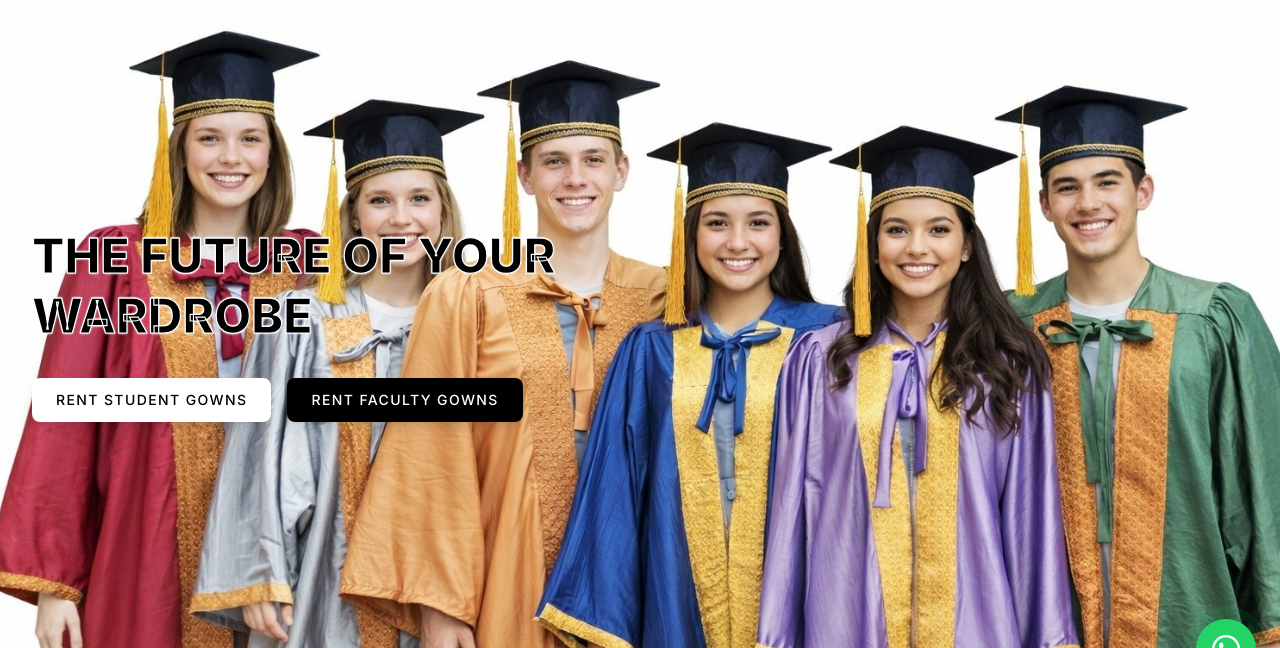
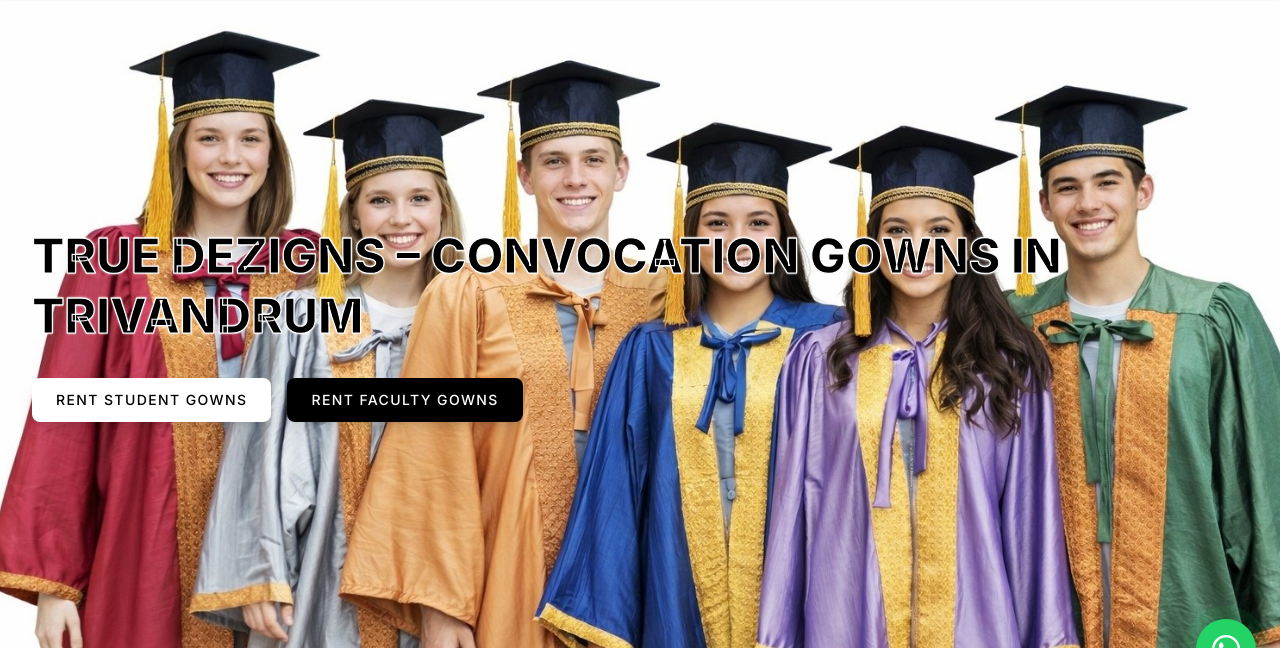
Before and after one commit to Manu-krishnan005/truedesigntvm, a Flask app: page / in a window 1280 px wide. Shown: the part 97-745 px from the top of the page. Run offline with Flask 3, Linux system fonts and the light colour scheme; some libraries are stand-ins or nearby versions.

Commit message:
Update index.html

```diff
--- a/templates/index.html
+++ b/templates/index.html
@@ -163,7 +163,9 @@
 
                 <div class="hero-content flex items-center justify-start max-w-7xl mx-auto px-4 sm:px-6 lg:px-8 relative z-10">
                     <div class="text-bl pt-24 md:pt-0">
-                        <h1 class="hero-title text-5xl font-extrabold leading-tight">THE FUTURE OF YOUR <br> WARDROBE</h1>
+                        <h1 class="hero-title text-5xl font-extrabold leading-tight">
+    TRUE DEZIGNS – CONVOCATION GOWNS IN TRIVANDRUM
+</h1>
                         <div class="mt-8 flex space-x-4">
                             <button class="bg-white text-black font-medium text-sm tracking-widest py-3 px-6 rounded-lg shadow-lg hover:bg-gray-200 transition duration-300 uppercase" onclick="window.location.hash = 'category/student-gowns'">Rent Student Gowns</button>
                             <button class="bg-black text-white font-medium text-sm tracking-widest py-3 px-6 rounded-lg shadow-lg hover:bg-gray-800 transition duration-300 uppercase" onclick="window.location.hash = 'category/faculty-gowns'">Rent Faculty Gowns</button>
```
